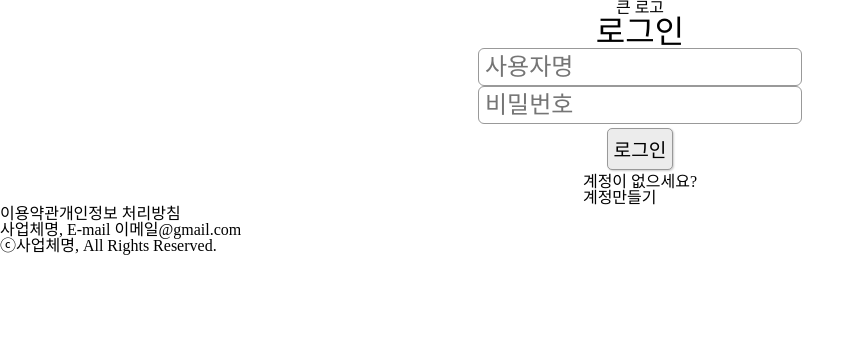
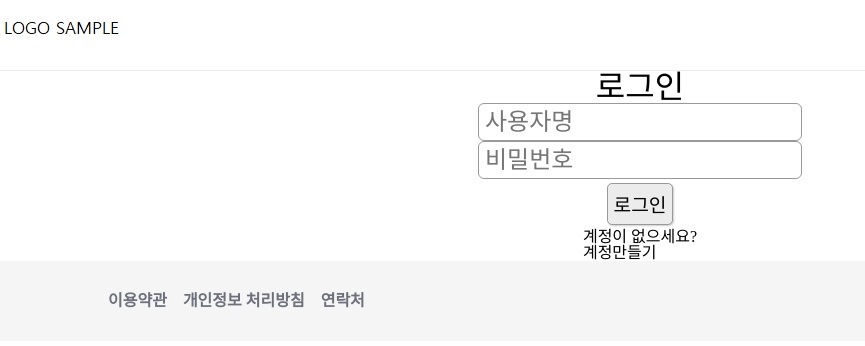
Before and after one commit to hs-glenn-lee/IronShutterFrontEnd, a Vue app: page /sign-in in a window 1280 px wide. Shown: the top 346 px of the page, without its empty margins (0-865 px from the left). Built offline with nearby package versions, Linux system fonts and the light colour scheme.

Commit message:
revision html

```diff
--- /dev/null
+++ b/src/assets/css/colors.css
@@ -0,0 +1,6 @@
+:root {
+  --grey-text-color: #6d6f7b;
+  --black-text-color: #323648;
+  --grey-bg-color: #f5f5f5;
+  --context-border-color: #ebebeb;
+}
--- a/src/assets/css/global.css
+++ b/src/assets/css/global.css
@@ -1,4 +1,5 @@
 @import url("./reset.css");
+@import url("./colors.css");
 html, body {
   font-size: 16px;
 }
--- a/src/components/charge/charge.vue
+++ b/src/components/charge/charge.vue
@@ -17,7 +17,7 @@
 </template>
 
 <script>
-import GlobalHeaderComp from '../global-header'
+import GlobalHeaderComp from '../home-header'
 import ChargeOverviewComp from './charge-overview'
 import ChargePayComp from './charge-pay'
 import ChargePayLogComp from './charge-log'
--- a/src/components/common-footer.vue
+++ b/src/components/common-footer.vue
@@ -1,10 +1,23 @@
 <template>
-    <footer>
-      <p><span><a target="_blank" rel="noopener noreferrer" href="/agreements/terms-of-service">이용약관</a></span><span><a target="_blank" rel="noopener noreferrer" href="/agreements/privacy-policy">개인정보 처리방침</a></span></p>
-
-      <div class="context-switch"></div>
-      <p><span>사업체명, E-mail 이메일@gmail.com</span></p>
-      <p><span>ⓒ사업체명, All Rights Reserved.</span></p>
+    <footer class="common-footer">
+      <div class="center-block">
+        <div class="footer-content-container">
+          <ul class="c-nav--list">
+            <li class="c-nav--list-item">
+              <span><a target="_blank" rel="noopener noreferrer" href="/agreements/terms-of-service">이용약관</a></span>
+            </li>
+            <li class="c-nav--list-item">
+              <span><a target="_blank" rel="noopener noreferrer" href="/agreements/privacy-policy">개인정보 처리방침</a></span>
+            </li>
+            <li class="c-nav--list-item">
+              <span><a target="_blank" rel="noopener noreferrer" href="/agreements/privacy-policy">연락처</a></span>
+            </li>
+          </ul>
+          <ul class="c-nav--list">
+            <span></span>
+          </ul>
+        </div>
+      </div>
     </footer>
 </template>
 
@@ -15,5 +28,34 @@ export default {
 </script>
 
 <style scoped>
+  footer.common-footer {
+    background-color: var(--grey-bg-color);
+  }
+  div.footer-content-container {
+    display: flex;
+    flex-direction: row;
+    align-items: center;
+    justify-content: space-between;
+    height: 80px;
+  }
 
+  .c-nav--list {
+    height: inherit;
+    display: flex;
+    flex-direction: row;
+    align-items: center;
+  }
+
+  .c-nav--list-item a {
+    color: var(--grey-text-color);
+    font-weight: bold;
+  }
+
+  .c-nav--list-item {
+    display: flex;
+    height: inherit;
+    align-items: center;
+
+    padding: 8px;
+  }
 </style>
--- a/src/components/global-header.vue
+++ b/src/components/global-header-old.vue
@@ -24,7 +24,7 @@
         </div>
       </div>
     </div>
-    <menu-of-global-header ref="$menuOfGlobalHeader"></menu-of-global-header>
+    <!--<menu-of-global-header ref="$menuOfGlobalHeader"></menu-of-global-header>-->
   </header>
 </template>
 
--- /dev/null
+++ b/src/components/home-header.vue
@@ -0,0 +1,191 @@
+<template>
+  <header class="home-header user-select-none">
+    <nav class="h-nav center-block h-inh">
+      <div class="h-nav-item-con h-inh">
+        <div class="h-nav-item h-inh">
+          <div class="logo">
+            <img src="../assets/images/logo-banner.png"/>
+          </div>
+          <ul class="h-nav-btn-list">
+            <li @mouseover="cNavOnMouseover" @mouseout="cNavOnMouseout" class="h-nav-btn">
+              <span>
+                <span class="h-nav-btn-label">소개</span>
+                <nav class="c-nav">
+                  <small class="c-nav--heading">(가칭)을 소개합니다.</small>
+                  <div class="c-nav-column">
+                    <router-link :to="{ name: 'Home' }"><span>서비스 소개</span></router-link>
+                    <router-link :to="{ name: 'Home' }"><span>도움말</span></router-link>
+                  </div>
+                </nav>
+              </span>
+            </li>
+            <li @mouseover="cNavOnMouseover" @mouseout="cNavOnMouseout" class="h-nav-btn">
+              <span><span class="h-nav-btn-label">함께하기</span>
+                <nav class="c-nav">
+                  <small class="c-nav--heading">(가칭)과 함께해요.</small>
+                  <div class="c-nav-column">
+                    <router-link :to="{ name: 'Home' }"><span>다운로드</span></router-link>
+                    <router-link :to="{ name: 'Home' }"><span>고객센터</span></router-link>
+                  </div>
+                </nav>
+              </span>
+            </li>
+            <li class="h-nav-btn">
+              <span><span class="h-nav-btn-label">요금제</span></span>
+            </li>
+          </ul>
+        </div>
+
+        <div class="h-nav-item-con h-inh">
+          <div class="h-nav-item">
+            <ul class="h-nav-btn-list">
+              <li @mouseover="cNavOnMouseover" @mouseout="cNavOnMouseout" @click="goToSignIn" class="h-nav-btn">
+                <span class="h-nav-btn-label">로그인</span>
+              </li>
+            </ul>
+          </div>
+        </div>
+      </div>
+    </nav>
+    <!--<menu-of-home-header ref="$menuOfGlobalHeader"></menu-of-home-header>-->
+  </header>
+</template>
+
+<script>
+import { mapActions } from 'vuex'
+
+export default {
+  name: 'home-header',
+  components: {},
+  methods: {
+    ...mapActions(['syncSign']),
+    cNavOnMouseover (event) {
+      event.currentTarget.classList.add('v--show')
+    },
+    cNavOnMouseout (event) {
+      event.currentTarget.classList.remove('v--show')
+    },
+    goToSignIn () {
+      this.$router.push({ name: 'SignIn' })
+    },
+    showMenu () {
+      this.$refs.$menuOfGlobalHeader.showMenu()
+    }
+  },
+  created () {
+    this.syncSign()
+  }
+}
+</script>
+
+<style scoped>
+  header.home-header {
+    height: 70px;
+  }
+
+  header.home-header.has-btm-border {
+    border-bottom: 1px solid #e5e5e5;
+  }
+
+  .h-nav-item-con {
+    display:flex;
+    flex-direction: row;
+    align-items: center;
+    justify-content: space-between;
+  }
+
+  .h-nav-item {
+    display: flex;
+  }
+
+  .h-nav-btn-list {
+    display:flex;
+    flex-direction: row;
+    align-items: center;
+  }
+  .h-nav-btn {
+    display:flex;
+    padding: 8px;
+    margin: 0px 4px 0px 4px;
+    position: relative;
+  }
+
+  .h-nav-btn-label {
+    font-size: 1.3em;
+    color: var(--grey-text-color);
+  }
+
+  .h-nav-btn:hover {
+    cursor: pointer;
+  }
+  .h-nav-btn:hover .h-nav-btn-label{
+    font-weight: bold;
+    color: var(--black-text-color);
+  }
+  .h-nav-btn:hover.v--show nav.c-nav{
+    display: inline-block;
+  }
+
+  .c-nav {
+    left: -.05rem;
+    top: 2.5rem;
+    margin-left: 0;
+    max-width: none;
+    border: 1px solid #ebebeb;
+    border-radius: 4px;
+    width: 210px;
+    padding: 20px 0 10px 20px;
+    box-shadow: 0 0 2rem rgba(0,0,0,.1);
+
+    flex-wrap: wrap;
+    justify-content: space-between;
+
+    display: none;
+    position: absolute;
+    background: #fff;
+
+    transition: all .1s;
+  }
+
+  .c-nav--heading {
+    font-size: 12px;
+    line-height: 12px;
+    display: block;
+    margin-bottom: 8px;
+    text-transform: uppercase;
+    color: #5b5e6d;
+    width: 100%;
+  }
+
+  .c-nav-column {
+    display: flex;
+    flex-flow: column wrap;
+    justify-content: flex-start;
+    margin-left: -10px;
+    margin-right: 10px;
+  }
+
+  .c-nav-column a{
+    padding: 10px 0 10px 10px;
+    color: var(--black-text-color);
+    border-bottom: none;
+    margin: 0;
+    transition: none;
+    font-size: 16px;
+    line-height: 16px;
+  }
+  .c-nav-column a:hover {
+    font-weight: bold;
+    background-color: rgb(245, 245, 245);
+  }
+
+  .logo {
+    display: flex;
+    justify-self: center;
+  }
+
+  .h-inh {
+    height: inherit;
+  }
+
+</style>
--- a/src/components/home.vue
+++ b/src/components/home.vue
@@ -1,13 +1,20 @@
 <template>
   <div>
-    <global-header></global-header>
-    <section class="center-block">
-      <div class="intro-contents">
-        <div style="height: 600px; background-color: #ececec;">
+    <home-header></home-header>
+    <section style="height: 600px; background-color: #ececec;">
+      <div class="center-block" >
+        <div>
           <p>home.. 메인 페이지</p>
           <p>서비스 소개 내용</p>
           <p>이미지 등</p>
           <p>가로 최대 1080</p>
+        </div>
+      </div>
+    </section>
+    <section style="height: 600px; background-color: #fff;">
+      <div class="center-block" >
+        <div>
+          <p>시작하기</p>
         </div>
       </div>
     </section>
@@ -16,13 +23,13 @@
 </template>
 
 <script>
-import GlobalHeaderComp from './global-header'
+import HomeHeaderComp from './home-header'
 import CommonFooterComp from './common-footer'
 export default {
   name: 'Home',
   components: {
     'common-footer': CommonFooterComp,
-    'global-header': GlobalHeaderComp
+    'home-header': HomeHeaderComp
   }
 }
 </script>
--- a/src/components/sign-in.vue
+++ b/src/components/sign/sign-in.vue
@@ -1,9 +1,11 @@
 <template>
   <div class="sign-in">
     <div class="flex-con-col">
-      <div class="flex-item">
-        <div>큰 로고</div>
-      </div>
+      <header class="flex-item">
+        <div class="logo">
+          <img src="../../assets/images/logo-banner.png"/>
+        </div>
+      </header>
       <div class="flex-item">
         <h1>로그인</h1>
       </div>
@@ -36,7 +38,7 @@
 
 <script>
 import { mapActions } from 'vuex'
-import commonFooterComp from './common-footer'
+import commonFooterComp from '../common-footer'
 export default {
   name: 'Home',
   data () {
@@ -78,6 +80,12 @@ export default {
     display: flex;
   }
 
+  header.flex-item {
+    height: 70px;
+    width: 100%;
+    border-bottom: 1px solid var(--context-border-color);
+  }
+
   input[type="text"], input[type="password"] {
     display: inline-block;
     font-size: 1.5em;
--- a/src/components/sign-up.vue
+++ b/src/components/sign/sign-up.vue
@@ -41,9 +41,9 @@
 </template>
 
 <script>
-import validator from '../validator/validator'
+import validator from '../../validator/validator'
 import { mapActions } from 'vuex'
-import commonFooterComp from './common-footer'
+import commonFooterComp from '../common-footer'
 
 export default {
   name: 'Home',
--- a/src/router/router.js
+++ b/src/router/router.js
@@ -1,8 +1,8 @@
 import Vue from 'vue'
 import Router from 'vue-router'
 import HomeComp from '../components/home.vue'
-import SignInComp from '../components/sign-in.vue'
-import SignUpComp from '../components/sign-up.vue'
+import SignInComp from '../components/sign/sign-in.vue'
+import SignUpComp from '../components/sign/sign-up.vue'
 import ChargeComp from '../components/charge/charge.vue'
 import ChargeManagerTestComp from '../components/charge/charge-manager-test'
 import ChargeAppAuthTestComp from '../components/charge/charge-app-auth-test'
```
Also changed, not shown: src/assets/images/logo-banner.png (added).
